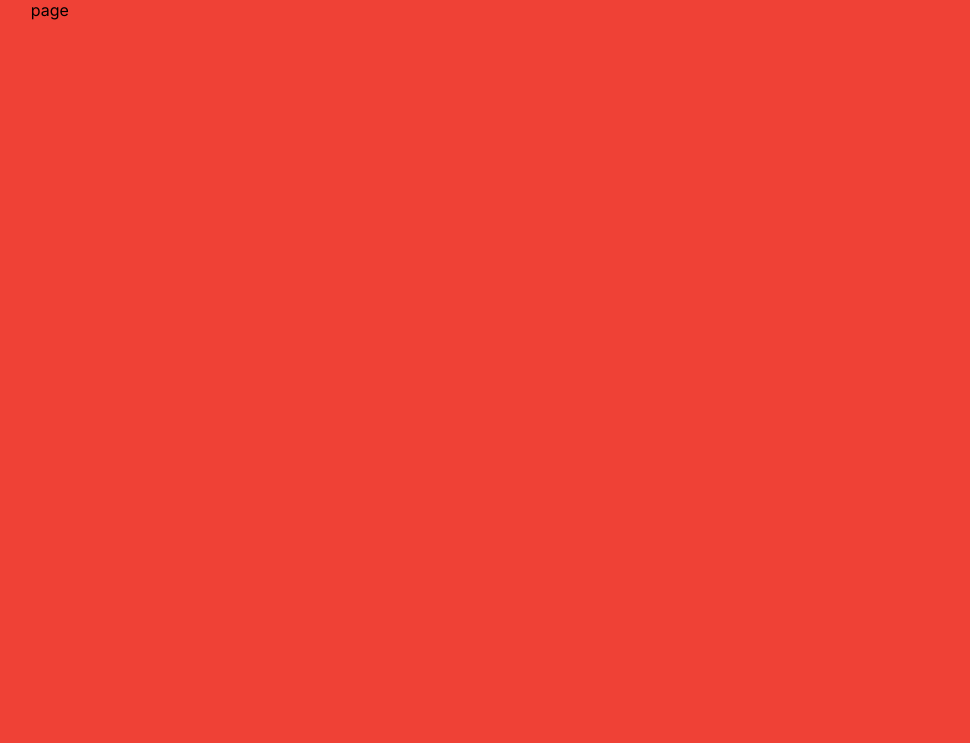
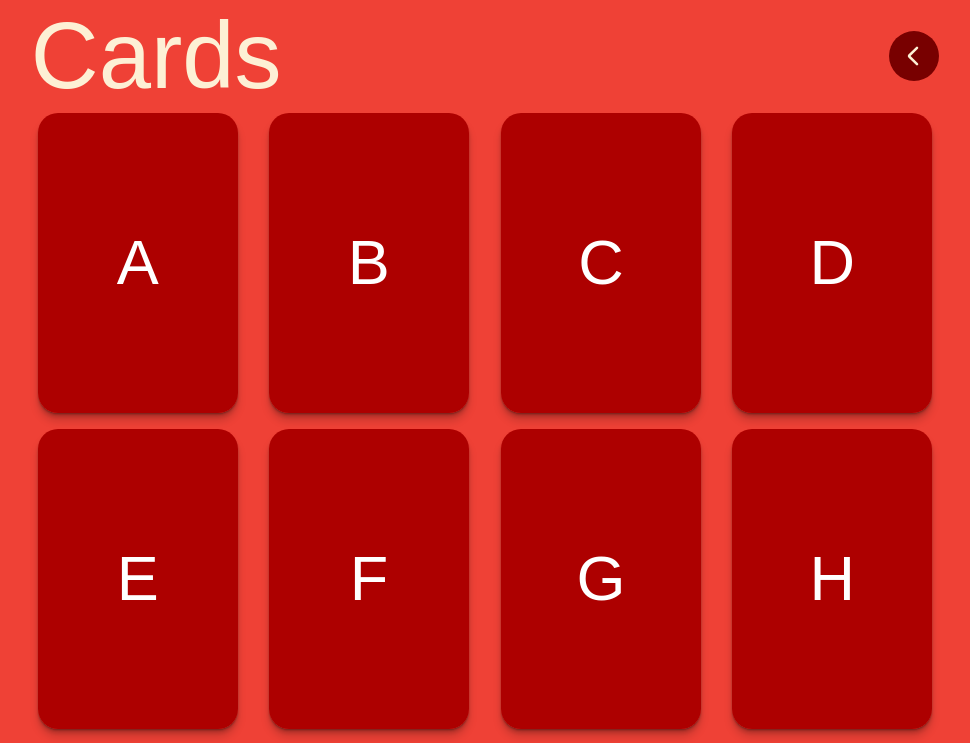
Before and after one commit to Andriikryl/morse-game, a Next.js app: page /cards in a window 1280 px wide. Shown: the top 743 px of the page, without its empty margins (155-1125 px from the left). Built offline with nearby package versions, Linux system fonts and the light colour scheme.

Commit message:
add card component

```diff
--- a/src/app/cards/page.tsx
+++ b/src/app/cards/page.tsx
@@ -1,6 +1,56 @@
-import React from "react";
+"use client";
+import React, { useState } from "react";
 import styles from "./style.module.css";
+import clsx from "clsx";
+import { englishToMorse } from "@/data/morseDictionary";
+import { Heading } from "@/components/heading/Heading";
+import Link from "next/link";
+import VisuallyHidden from "@/components/visuallyHidden/VisuallyHidden";
+import Back from "@/icons/Back";
 
 export default function Cards() {
-  return <div>page</div>;
+  const [flippedStates, setFlippedStates] = useState(
+    Array(Object.keys(englishToMorse).length).fill(false)
+  );
+  // Function to handle click on the back face of the card
+  const handleClickBackface = (index: number) => {
+    // Create a copy of the current flippedStates array
+    const newFlippedStates = [...flippedStates];
+    // Toggle the flipped state for the clicked card
+    newFlippedStates[index] = !newFlippedStates[index];
+    // Update the state with the new array
+    setFlippedStates(newFlippedStates);
+  };
+
+  return (
+    <section>
+      <div>
+        <div className={styles.flex__group}>
+          <Heading headingLevel="h1">Cards</Heading>
+          <Link href={"/"} className={styles.link__back}>
+            <VisuallyHidden>Back</VisuallyHidden>
+            <Back />
+          </Link>
+        </div>
+        <div className={styles.wrapper}>
+          {Object.entries(englishToMorse).map(([letter, morse], index) => (
+            <div
+              key={index}
+              className={clsx(styles.card, {
+                [styles.flipped]: flippedStates[index],
+              })}
+              onClick={() => handleClickBackface(index)}
+            >
+              <div className={clsx(styles.front, styles.face)}>
+                <span className={styles.letter}>{letter}</span>
+              </div>
+              <div className={clsx(styles.back, styles.face)}>
+                <span className={styles.morse}>{morse}</span>
+              </div>
+            </div>
+          ))}
+        </div>
+      </div>
+    </section>
+  );
 }
--- a/src/app/cards/style.module.css
+++ b/src/app/cards/style.module.css
@@ -0,0 +1,92 @@
+.wrapper{
+  --min: 20ch;
+  --gap: 1rem;
+  display: grid;
+  place-items: center;
+  gap: var(--gap);
+  grid-template-columns: repeat(auto-fit, minmax(min(100%, var(--min)), 1fr));
+}
+
+
+.face {
+    position: absolute;
+    display: grid;
+    place-items: center;
+    top: 0; left: 0;
+    width: 100%; height: 100%;
+    background-color: silver;
+    backface-visibility: hidden;
+    background-color: hsl(0, 100%, 34%);
+    border-radius: 20px;
+  }
+
+  .letter{
+    font-family: var(--font-family);
+    font-weight: 400;
+    font-size: 63px;
+    line-height: 125%;
+    color: var(--white);
+    text-transform: uppercase;
+  }
+
+  .morse{
+    font-family: var(--font-family);
+    font-weight: 400;
+    font-size: 63px;
+    line-height: 125%;
+    color: var(--white);
+    text-transform: uppercase;
+  }
+  .back {
+    transform: rotateY(180deg);
+    display: grid;
+    place-items: center;
+    background-color: hsl(0, 100%, 24%);
+    border-radius: 20px;
+  }
+  .card{
+    cursor: pointer;
+    position: relative;
+    height: 300px; width: 200px;
+    transition: transform 1s ease-in-out;
+    transform-style: preserve-3d;
+    border-radius: 20px;
+    box-shadow: 0 1px 1px rgba(0,0,0,0.15),
+    0 2px 2px rgba(0,0,0,0.15),
+    0 4px 4px rgba(0,0,0,0.15),
+    0 8px 8px rgba(0,0,0,0.15);
+    transition: all 500ms ease-in-out;
+  }
+  .card:hover{
+    box-shadow: 0 1px 1px rgba(0,0,0,0.11),
+    0 2px 2px rgba(0,0,0,0.11),
+    0 4px 4px rgba(0,0,0,0.11),
+    0 8px 8px rgba(0,0,0,0.11),
+    0 16px 16px rgba(0,0,0,0.11),
+    0 32px 32px rgba(0,0,0,0.11);
+  }
+  .flipped {
+    transform: rotateY(180deg);
+  }
+
+  .link__back{
+    display: grid;
+    place-items: center;
+    place-content: center;
+    background-color: #780000;
+    color: #fdf0d5;
+    border: none;
+    width: 50px;
+    height: 50px;
+    border-radius: 50px;
+}
+.link__back svg{
+    position: relative;
+    left: 5px;
+}
+
+.flex__group{
+  display: flex;
+  align-items: center;
+  justify-content: space-between;
+}
```
